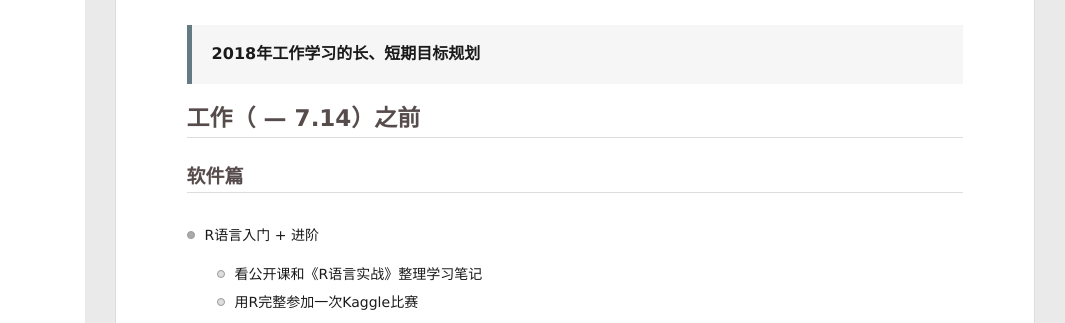
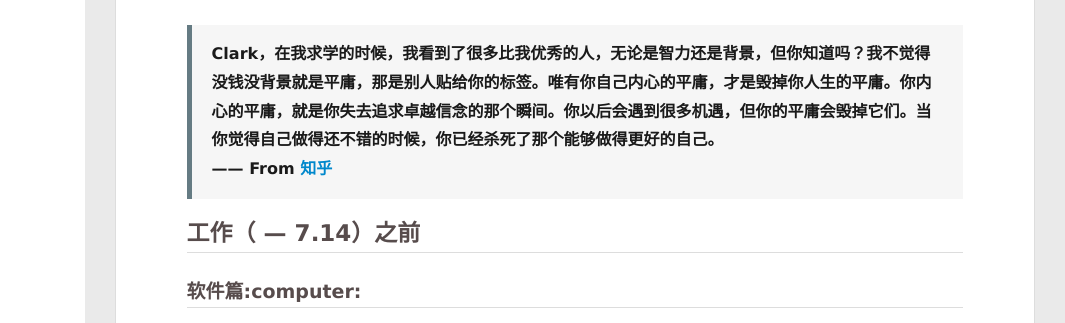
Before and after one commit to YoungXu06/YoungXu06.github.io, a plain HTML site: page 2018/01/01/新年规划/index.html in a window 1280 px wide. Shown: the part 424-747 px from the top of the page, 215-1280 px from the left. Drawn offline with nearby package versions, Linux system fonts and the light colour scheme; some packages are replaced by stand-ins of ours.

Commit message:
Site updated: 2018-01-02 19:04:29

```diff
--- a/2018/01/01/新年规划/index.html
+++ b/2018/01/01/新年规划/index.html
@@ -8,19 +8,19 @@
   <link rel="dns-prefetch" href="https://YoungXu06.github.io">
   <title>新年学习计划 | 言午耳日的博客</title>
   <meta name="viewport" content="width=device-width, initial-scale=1, maximum-scale=1">
-  <meta name="description" content="2018年工作学习的长、短期目标规划">
+  <meta name="description" content="Clark，在我求学的时候，我看到了很多比我优秀的人，无论是智力还是背景，但你知道吗？我不觉得没钱没背景就是平庸，那是别人贴给你的标签。唯有你自己内心的平庸，才是毁掉你人生的平庸。你内心的平庸，就是你失去追求卓越信念的那个瞬间。你以后会遇到很多机遇，但你的平庸会毁掉它们。当你觉得自己做得还不错的时候，你已经杀死了那个能够做得更好的自己。 —— From 知乎">
 <meta name="keywords" content="工作学习">
 <meta property="og:type" content="article">
 <meta property="og:title" content="新年学习计划">
 <meta property="og:url" content="https://YoungXu06.github.io/2018/01/01/新年规划/index.html">
 <meta property="og:site_name" content="言午耳日的博客">
-<meta property="og:description" content="2018年工作学习的长、短期目标规划">
+<meta property="og:description" content="Clark，在我求学的时候，我看到了很多比我优秀的人，无论是智力还是背景，但你知道吗？我不觉得没钱没背景就是平庸，那是别人贴给你的标签。唯有你自己内心的平庸，才是毁掉你人生的平庸。你内心的平庸，就是你失去追求卓越信念的那个瞬间。你以后会遇到很多机遇，但你的平庸会毁掉它们。当你觉得自己做得还不错的时候，你已经杀死了那个能够做得更好的自己。 —— From 知乎">
 <meta property="og:locale" content="zh-CN">
 <meta property="og:image" content="http://img.blog.csdn.net/20180101095908708?">
-<meta property="og:updated_time" content="2018-01-01T07:46:30.700Z">
+<meta property="og:updated_time" content="2018-01-02T11:03:37.499Z">
 <meta name="twitter:card" content="summary">
 <meta name="twitter:title" content="新年学习计划">
-<meta name="twitter:description" content="2018年工作学习的长、短期目标规划">
+<meta name="twitter:description" content="Clark，在我求学的时候，我看到了很多比我优秀的人，无论是智力还是背景，但你知道吗？我不觉得没钱没背景就是平庸，那是别人贴给你的标签。唯有你自己内心的平庸，才是毁掉你人生的平庸。你内心的平庸，就是你失去追求卓越信念的那个瞬间。你以后会遇到很多机遇，但你的平庸会毁掉它们。当你觉得自己做得还不错的时候，你已经杀死了那个能够做得更好的自己。 —— From 知乎">
 <meta name="twitter:image" content="http://img.blog.csdn.net/20180101095908708?">
 
     <link rel="alternative" href="/atom.xml" title="言午耳日的博客" type="application/atom+xml">
@@ -187,10 +187,11 @@
 
         <p><img src="http://img.blog.csdn.net/20180101095908708?" alt="4"></p>
 <blockquote>
-<p><strong>2018年工作学习的长、短期目标规划</strong></p>
+<p><strong>Clark，在我求学的时候，我看到了很多比我优秀的人，无论是智力还是背景，但你知道吗？我不觉得没钱没背景就是平庸，那是别人贴给你的标签。唯有你自己内心的平庸，才是毁掉你人生的平庸。你内心的平庸，就是你失去追求卓越信念的那个瞬间。你以后会遇到很多机遇，但你的平庸会毁掉它们。当你觉得自己做得还不错的时候，你已经杀死了那个能够做得更好的自己。</strong></p>
+<p><strong>—— From <a href="https://www.zhihu.com/question/33336270/answer/56595488" target="_blank" rel="noopener">知乎</a></strong></p>
 </blockquote>
 <a id="more"></a>
-<h2 id="工作（-—-7-14）之前"><a href="#工作（-—-7-14）之前" class="headerlink" title="工作（ — 7.14）之前"></a><strong>工作（ — 7.14）之前</strong></h2><h3 id="软件篇"><a href="#软件篇" class="headerlink" title="软件篇"></a>软件篇</h3><ul>
+<h2 id="工作（-—-7-14）之前"><a href="#工作（-—-7-14）之前" class="headerlink" title="工作（ — 7.14）之前"></a><strong>工作（ — 7.14）之前</strong></h2><h3 id="软件篇-computer"><a href="#软件篇-computer" class="headerlink" title="软件篇:computer:"></a>软件篇:computer:</h3><ul>
 <li>R语言入门 + 进阶<ul>
 <li>看公开课和《R语言实战》整理学习笔记</li>
 <li>用R完整参加一次Kaggle比赛</li>
```
Also changed, not shown: index.html (+2 -1 lines).
